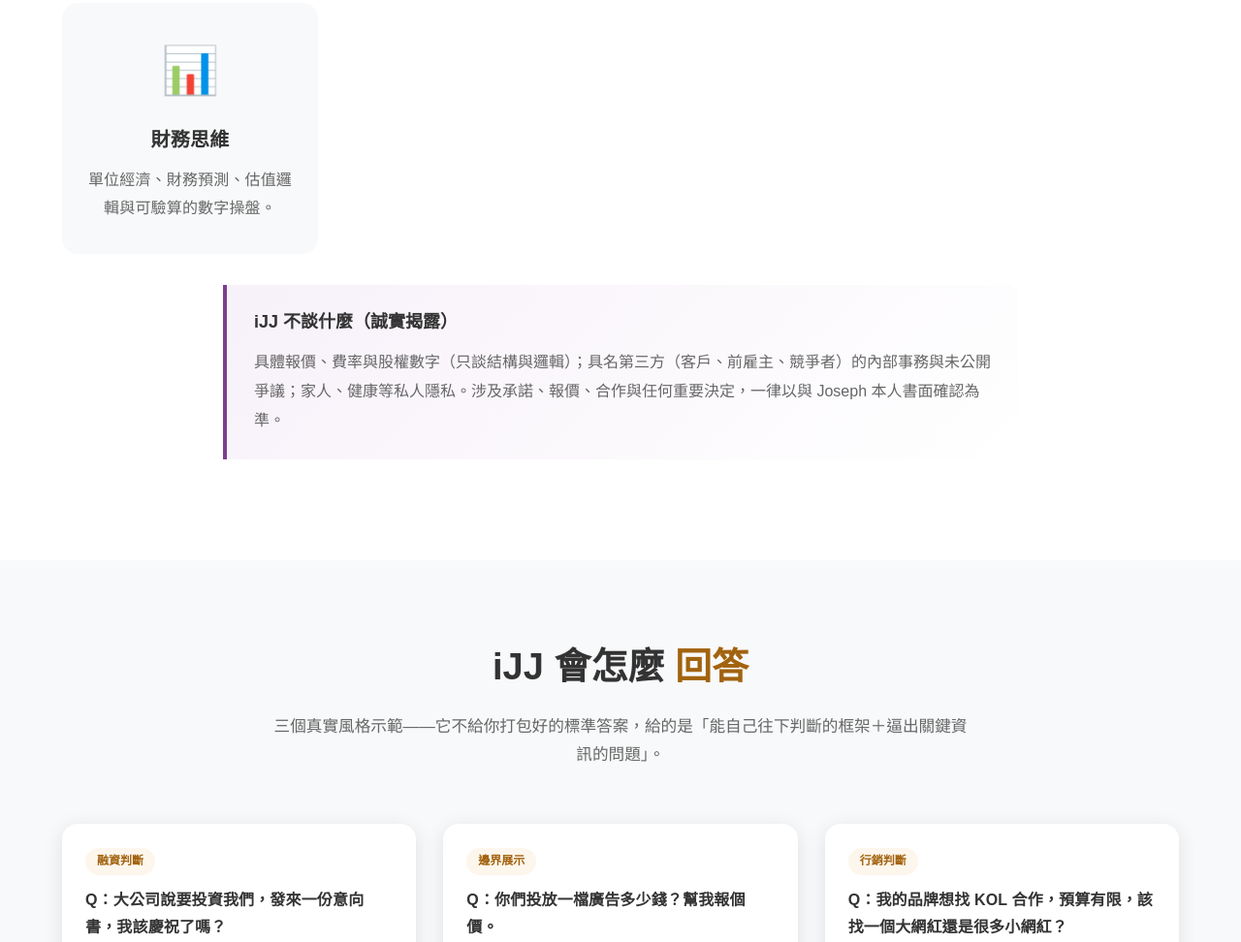
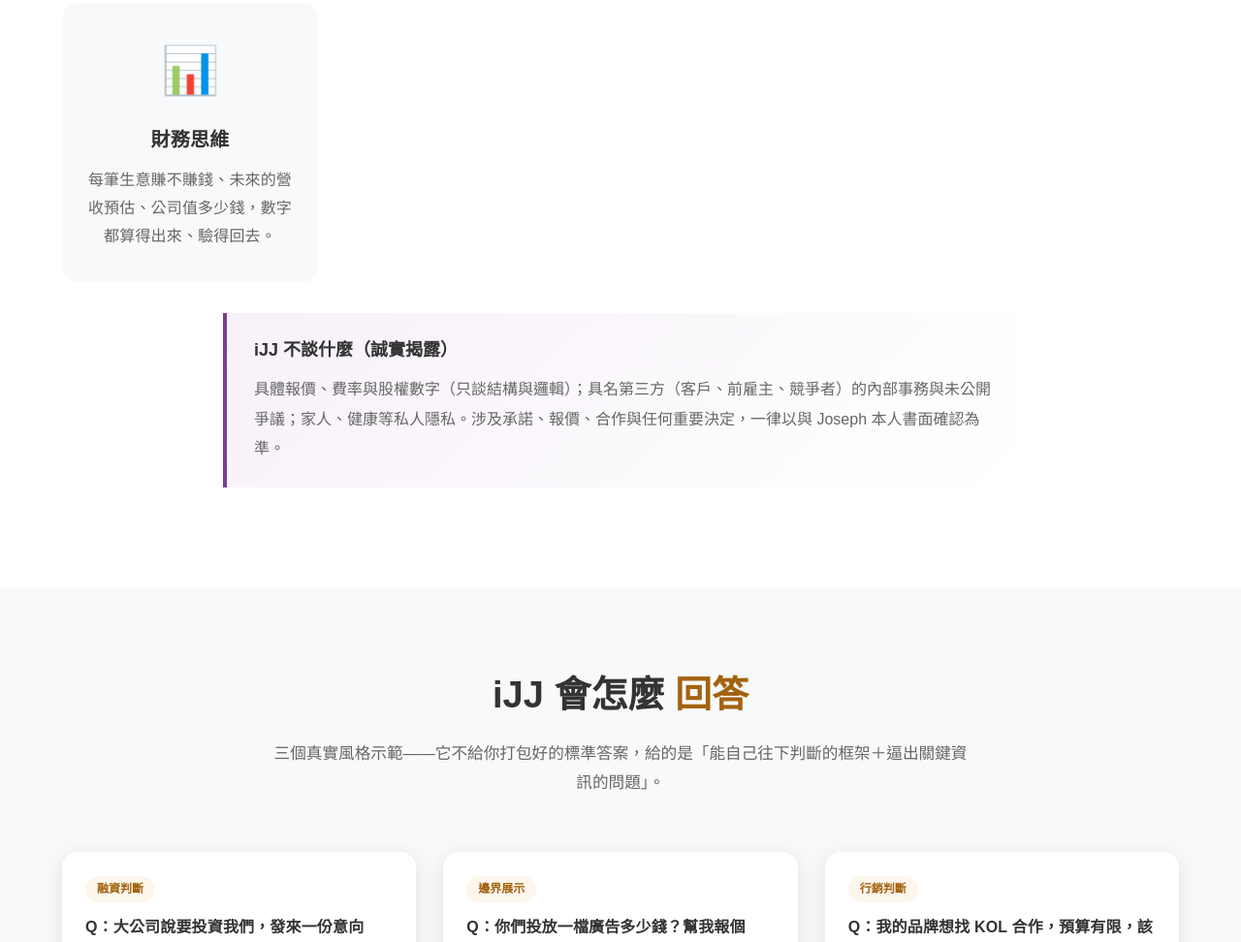
Before and after one commit to JLforAi/iflocus-website, a plain HTML site: page ijj.html in a window 1280 px wide. Shown: the part 1595-2567 px from the top of the page at 97% size. Drawn offline with Linux system fonts and the light colour scheme.

Commit message:
content: iJJ 財務思維卡改為白話說明 (#115)
依 Joseph 2026-11-14 對話確認，將「單位經濟、財務預測、估值邏輯與可驗算的數字操盤」改為白話版本。


Claude-Session: https://claude.ai/code/session_01V3ux3zbuQ1yZS98wJxXbJA

Co-authored-by: Claude <noreply@anthropic.com>

```diff
--- a/ijj.html
+++ b/ijj.html
@@ -70,7 +70,7 @@
       <div class="feature-item"><span class="feature-icon">🎓</span><h3 class="feature-title">教學設計</h3><p class="feature-text">課綱與教案、分齡轉譯、企業內訓與工作坊設計。</p></div>
       <div class="feature-item"><span class="feature-icon">🔬</span><h3 class="feature-title">研究轉譯</h3><p class="feature-text">文獻萃取、學術轉產業報告、白皮書與政策建議寫作。</p></div>
       <div class="feature-item"><span class="feature-icon">🤝</span><h3 class="feature-title">策略聯盟</h3><p class="feature-text">選盟友、互惠結構設計、人脈資本與「打群體戰」的經營。</p></div>
-      <div class="feature-item"><span class="feature-icon">📊</span><h3 class="feature-title">財務思維</h3><p class="feature-text">單位經濟、財務預測、估值邏輯與可驗算的數字操盤。</p></div>
+      <div class="feature-item"><span class="feature-icon">📊</span><h3 class="feature-title">財務思維</h3><p class="feature-text">每筆生意賺不賺錢、未來的營收預估、公司值多少錢，數字都算得出來、驗得回去。</p></div>
     </div>
     <div class="highlight-box mt-32" style="max-width:820px;margin-left:auto;margin-right:auto">
       <h3 style="font-size:18px;margin-bottom:12px">iJJ 不談什麼（誠實揭露）</h3>
```
